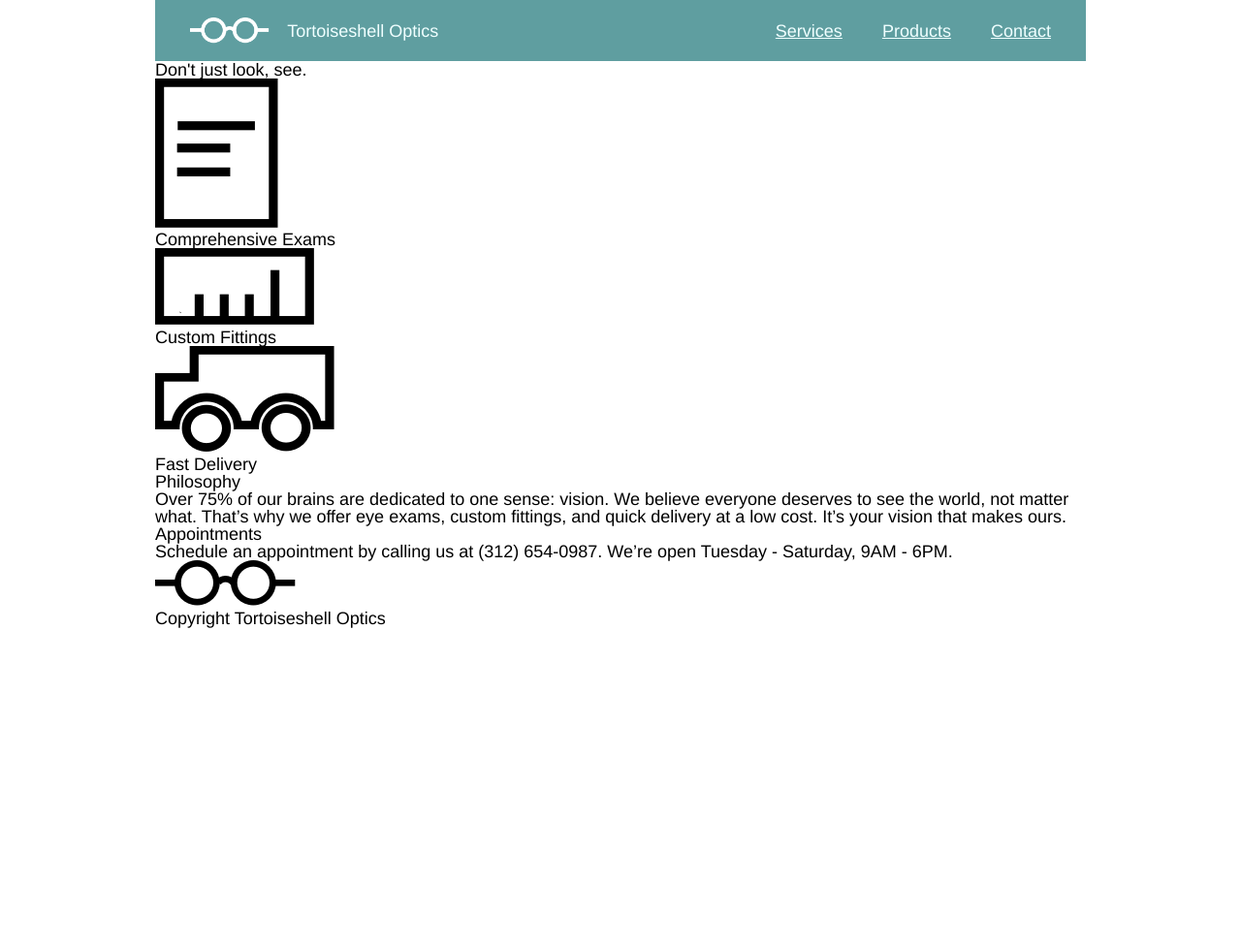
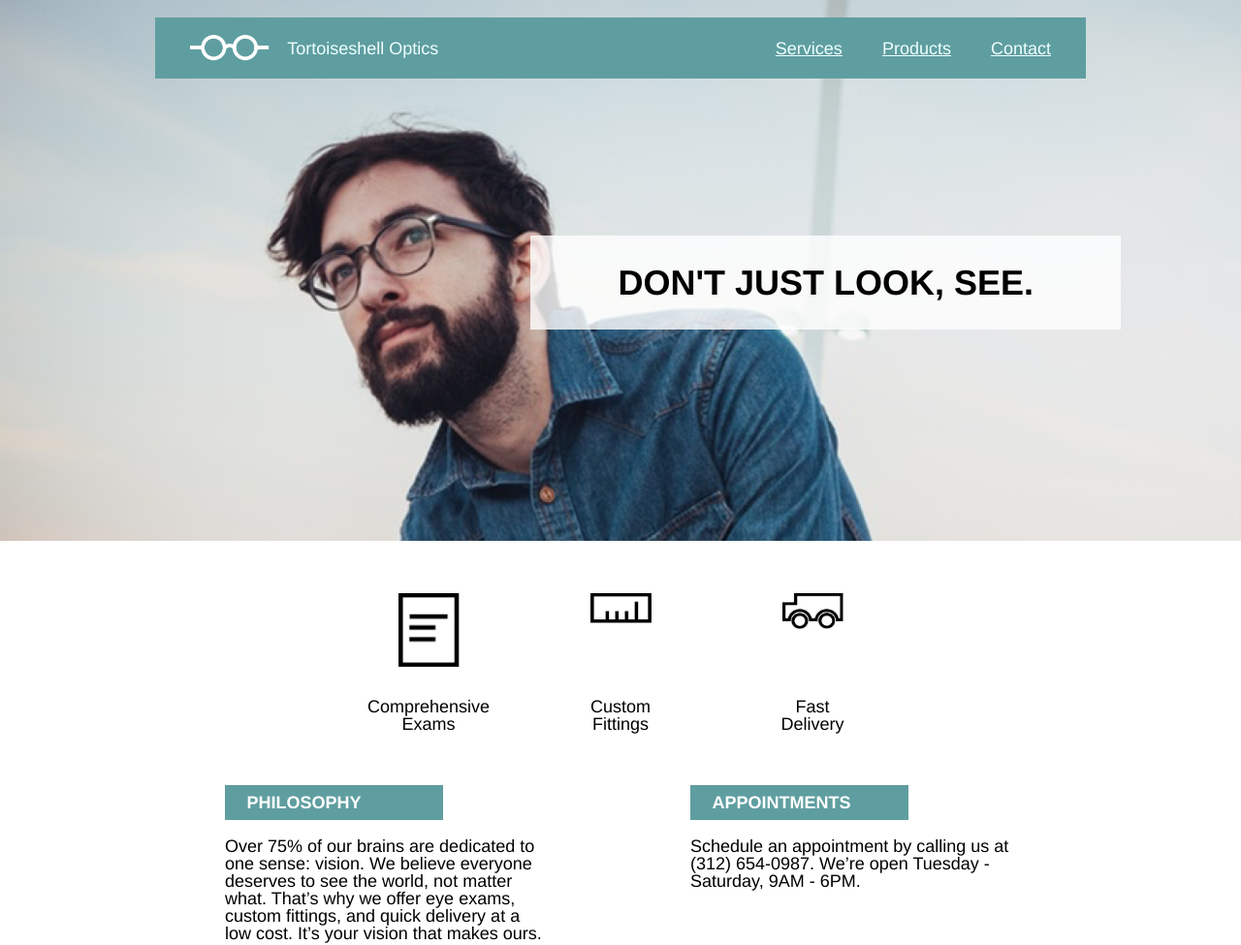
Before and after one commit to AlexCowland/tortoiseshell-optics, a plain HTML site: page index.html in a window 1280 px wide. Shown: the top 975 px of the page at 97% size. Before the commit the page ends 800 px from the top, so only its background shows below. Drawn offline with Linux system fonts and the light colour scheme.

Commit message:
Added styles for about section

```diff
--- a/index.html
+++ b/index.html
@@ -8,6 +8,7 @@
   </head>
   <body>
 
+    <section class="banner">
       <header class="container">
         <div class="ident">
           <img src="./resources/img/logo-white.png" />
@@ -20,37 +21,38 @@
         </nav>
       </header>
 
-    <section class="banner">
-      <div>
-        <div class="banner-msg container">
+      <div class="container">
+        <div class="banner-msg">
           <span>Don't just look, see.</span>
         </div>
       </div>
     </section>
 
     <section id="services" class="container">
-      <div class="feature">
+      <div class="service-item">
         <img src="./resources/img/paper-icon.png" />
         <h4>Comprehensive Exams</h4>
       </div>
-      <div class="feature">
+      <div class="service-item">
         <img src="./resources/img/ruler-icon.png" />
         <h4>Custom Fittings</h4>
       </div>
-      <div class="feature">
+      <div class="service-item">
         <img src="./resources/img/truck-icon.png" />
         <h4>Fast Delivery</h4>
       </div>
     </section>
 
     <section id="about" class="container">
-      <div>
+      <div class="about-item">
         <div class="sub-head">
           <h2>Philosophy</h2>
         </div>
         <p>
           Over 75% of our brains are dedicated to one sense: vision. We believe everyone deserves to see the world, not matter what. That’s why we offer eye exams, custom fittings, and quick delivery at a low cost. It’s your vision that makes ours.
         </p>
+      </div>
+      <div class="about-item">
         <div class="sub-head">
           <h2>Appointments</h2>
         </div>
--- a/resources/css/style.css
+++ b/resources/css/style.css
@@ -1,15 +1,18 @@
 html {
   font-size: 18px;
   font-family: helvetica, sans-serif;
-  line-height: 1.4rem;
+  line-height: 1.4;
 
 }
 
 .container {
   max-width: 960px;
   margin: 0 auto;
+  position: relative;
 }
 
+
+/*header*/
 header {
   box-sizing: border-box;
   color: azure;
@@ -18,6 +21,8 @@ header {
   display: flex;
   justify-content: space-between;
   align-items: center;
+  position: relative;
+  top: 1rem;
 }
 
 .ident {
@@ -37,3 +42,75 @@ nav span {
 nav span a {
   color: azure;
 }
+
+/*Lead banner*/
+.banner {
+  height: 31rem;
+  background-image: url(../img/glasses-bg.png);
+  background-repeat: no-repeat;
+  background-size: cover;
+}
+
+.banner-msg {
+  margin: 10rem -2rem 0 0;
+  display: flex;
+  justify-content: flex-end;
+}
+
+.banner-msg span {
+  display: inline-block;
+  background-color: rgba(255,255,255,0.8);
+  padding: 1.5rem 5rem;
+  font-weight: bold;
+  font-size: 2rem;
+  line-height: 1.2;
+  color: black;
+  text-transform: uppercase;
+}
+
+/*Services section*/
+#services {
+  display: flex;
+  justify-content: center;
+  margin: 3rem auto;
+  height: 8rem;
+}
+
+.service-item {
+  display: flex;
+  justify-content: space-between;
+  align-items: center;
+  flex-direction: column;
+  text-align: center;
+  width: 5rem;
+  margin: 0 3rem;
+}
+
+.service-item img {
+  width: 3.5rem;
+  display: block;
+}
+
+/*About section*/
+#about {
+  display: flex;
+  justify-content: space-around;
+  margin-bottom: 5rem;
+}
+.about-item {
+  width: 35%;
+}
+
+.sub-head {
+  width: 10rem;
+  margin-bottom: 1rem;
+  padding: 0.5rem 1.25rem;
+  background-color: cadetblue;
+}
+
+.sub-head h2 {
+  font-weight: bold;
+  font-size: 1rem;
+  color: white;
+  text-transform: uppercase;
+}
```
Lines whose indentation alone changed are shown as unchanged.
